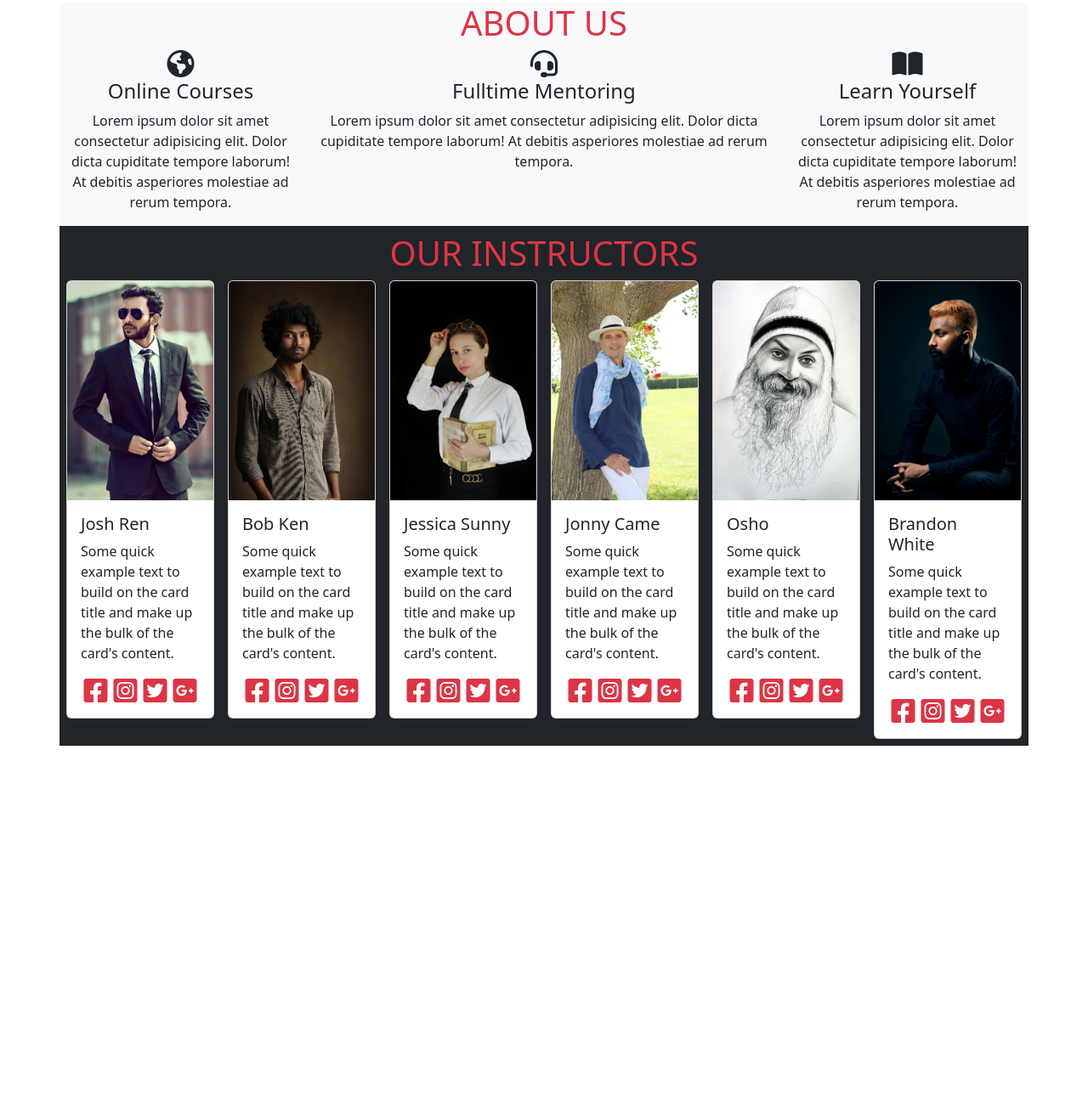
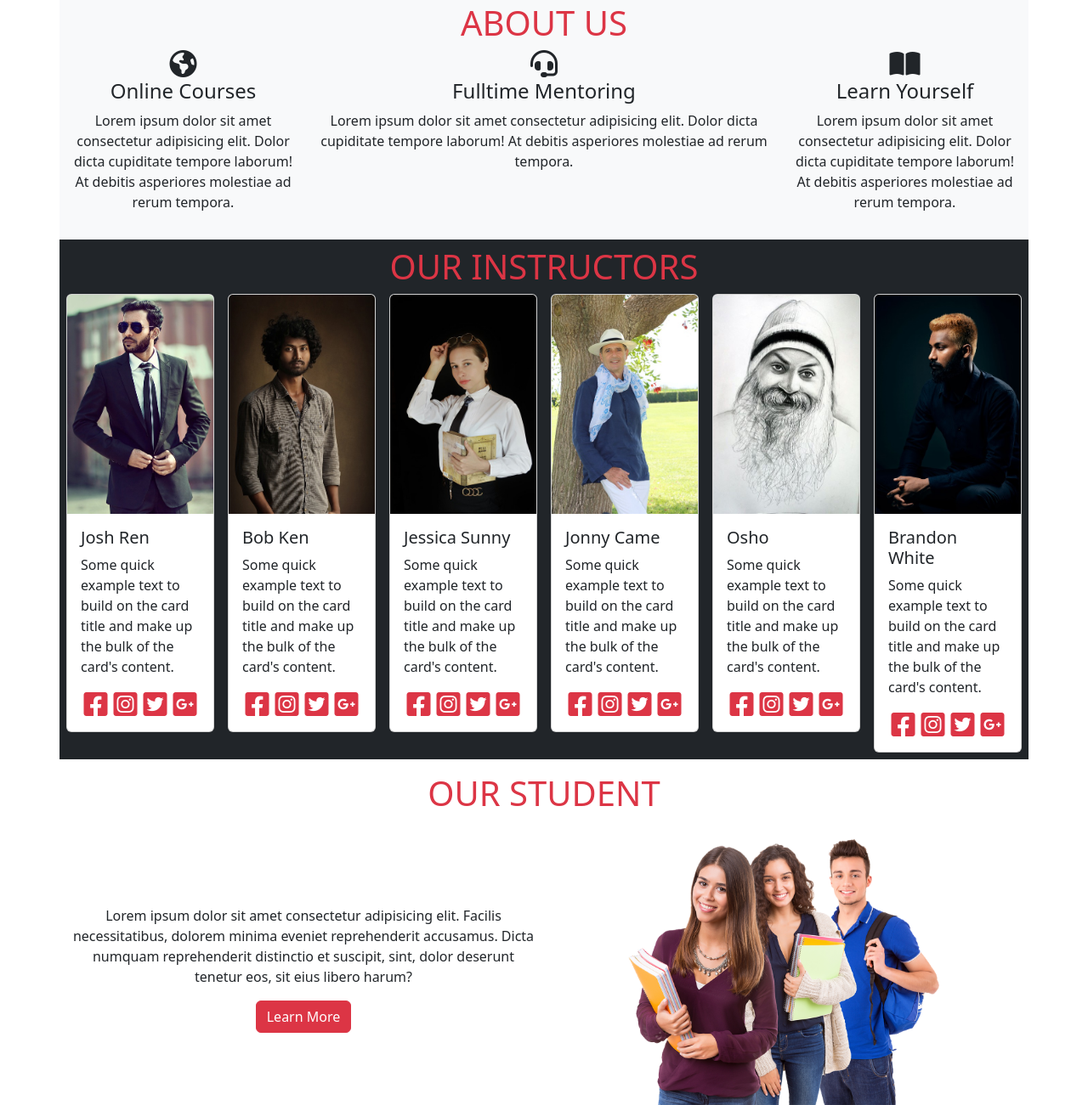
Before and after one commit to Ummuhankavas/bootstrapresponsivedesign, a plain HTML site: page index.html in a window 1280 px wide. Shown: the part 813-2114 px from the top of the page at 85% size. Before the commit the page ends 1691 px from the top, so only its background shows below. Drawn offline with nearby package versions, Linux system fonts and the light colour scheme.

Commit message:
students added

```diff
--- a/index.html
+++ b/index.html
@@ -105,7 +105,7 @@
 
       <!-- ABOUT US -->
       <main>
-        <section id="about" class="container bg-light mt-3" >
+        <section id="about" class="container bg-light p-3" >
           <h1 class="text-danger text-center display-6">ABOUT US</h1>
           <div class="row justify-content-center text-center">
             <div class="col-sm-12 col-md-6 col-lg-3">
@@ -272,6 +272,23 @@
           </div>
         </div>
       </section>
+      <!-- STUDENTS -->
+      <section id="students" class="container bg/bg-light">
+        <h1 class="text-center text-danger display-6 p-3">OUR STUDENT</h1>
+        <div class="row justify-content-center text-center align-items-center g-3">
+          <div class="col-md-6">
+            <p>Lorem ipsum dolor sit amet consectetur adipisicing elit. Facilis necessitatibus, dolorem minima eveniet reprehenderit accusamus. Dicta numquam reprehenderit distinctio et suscipit, sint, dolor deserunt tenetur eos, sit eius libero harum?
+            </p>
+            <button class="btn btn-danger">Learn More</button>
+          </div>
+          <div class="col-md-6"><img src="./img/students1.png" width="70%" alt=""></div>
+
+        </div>
+
+      </section>
+
+
+
       </main>
 
 
```
